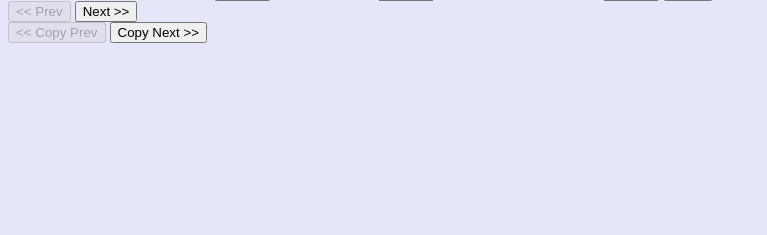
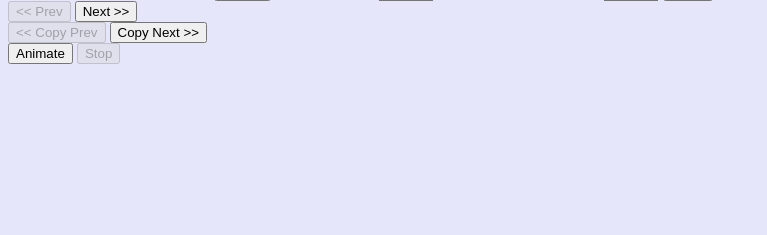
Before and after one commit to MattKeane/Pixel-Animator, a Flask app: page / in a window 1280 px wide. Shown: the part 215-450 px from the top of the page, without its empty margins (0-767 px from the left). Run offline with Flask 2, Linux system fonts and the light colour scheme.

Commit message:
added animated and stop buttons

```diff
--- a/templates/index.html
+++ b/templates/index.html
@@ -46,6 +46,10 @@
 		<button id="next-copy">Copy Next >></button>
 	</div>
 
+	<div>
+		<button id="start-animation">Animate</button>
+		<button id="stop-animation" disabled="true">Stop</button>
+
 	<script src={{ url_for("static", filename="app.js") }}></script>
 
 </body>
```
